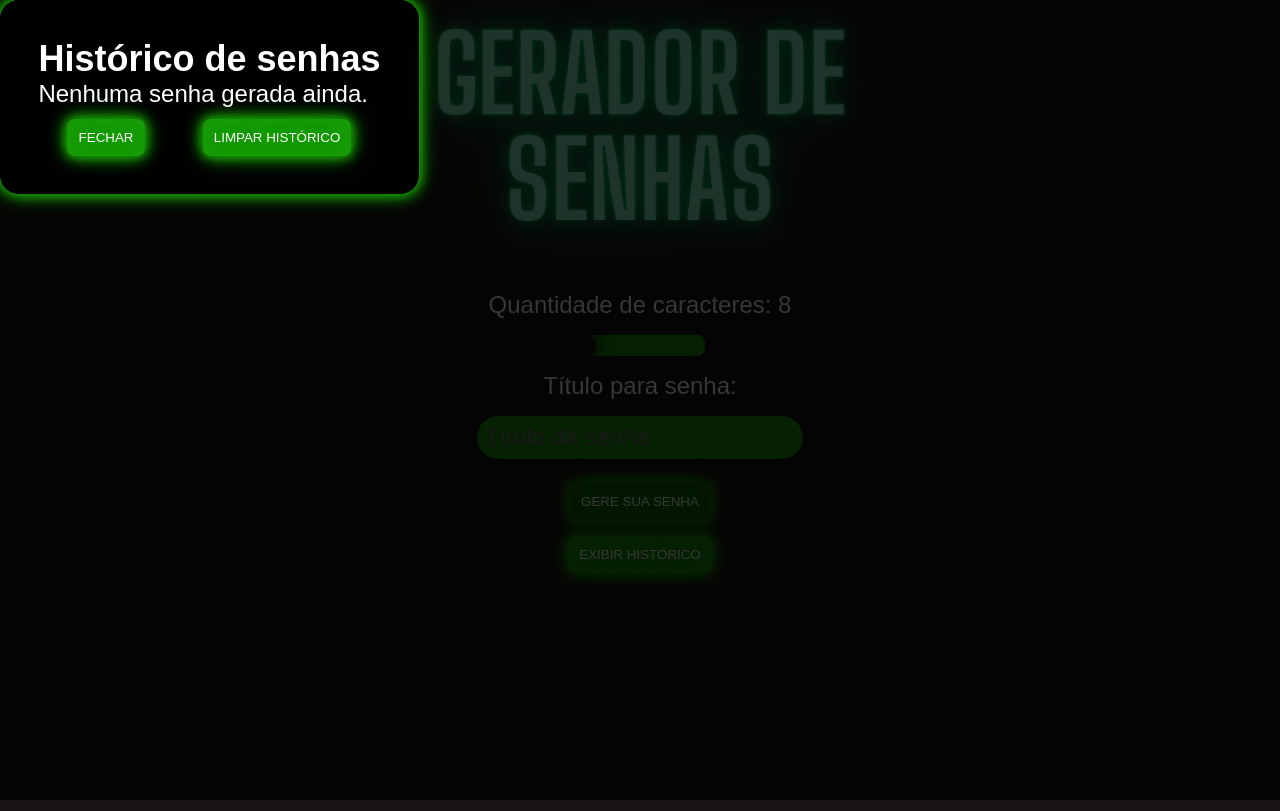
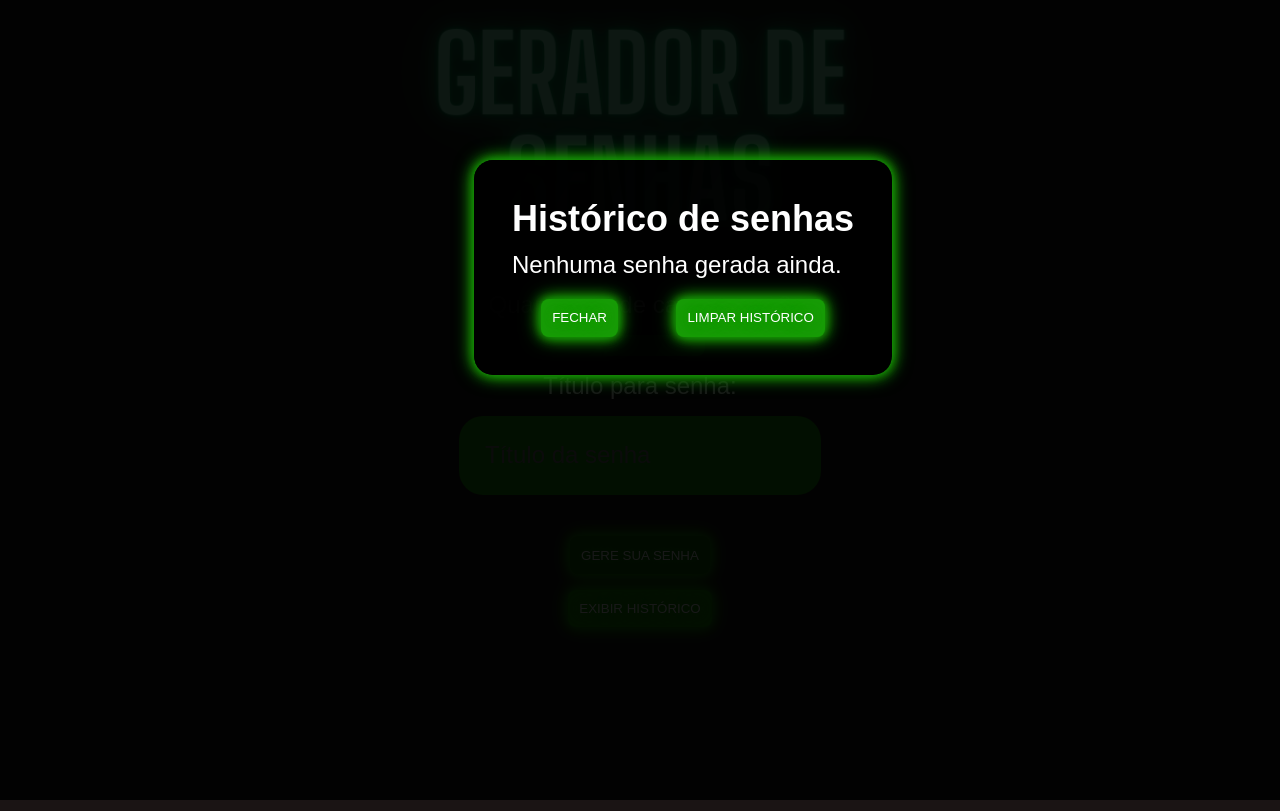
Before and after one commit to Anathyon/Gerador-de-senha, a plain HTML site: page index.html in a window 1280 px wide. Both pictures are taken after a click on the button "EXIBIR HISTÓRICO". Drawn offline with Linux system fonts and the light colour scheme; a web font is replaced by a local one.

Commit message:
Estilização histórico

```diff
--- a/CSS/index.css
+++ b/CSS/index.css
@@ -39,7 +39,8 @@ body {
     justify-content: center;
     align-items: center;
     gap: 1rem;
-    width: 100rem;
+    width: 100%;
+    height: auto;
 }
 
 #local_senha {
@@ -86,6 +87,8 @@ body {
     padding: 3%;
     background: linear-gradient(120deg, #000000, #000000a2);
     box-shadow: 0 0 8px #179b06, 0 0 15px #179b06, 0 0 20px #179b06;
+    left: 37%;
+    top: 20%;
 }
 
 .bts_org{
@@ -100,7 +103,7 @@ li {
 }
 
 #historico_dialog::backdrop{
-    background-color: #000000c9;
+    background-color: #000000e7;
 }
 
 .bt_style:hover,.bt_style.active {
@@ -201,6 +204,10 @@ li {
     #btn_gera_senha {
         padding: 1rem;
     }
+    #historico_dialog{
+    left: 13%;
+    top: 20%;
+    }
 }
 
 @media (min-width: 481px)  and (max-width: 1024px)
@@ -224,6 +231,9 @@ li {
     #local_senha {
         max-width: 40vw;
     }
+      #historico_dialog{
+       left: 30%;
+    }
 }
 
 
@@ -240,9 +250,6 @@ li {
         max-width: 30vw;
         margin-bottom: 3vh;
     }
-    #conteudo_principal {
-        max-width: 30vw;
-    }
     #local_senha {
         max-width: 40vw;
     }
--- a/index.html
+++ b/index.html
@@ -24,11 +24,11 @@
       <section>
           <button id="btn_exibir_historico" class="bt_style">EXIBIR HISTÓRICO</button>
           <dialog id="historico_dialog">
-              <H1> Histórico de senhas</H1>
+              <H1 style="margin-bottom: 3%;"> Histórico de senhas</H1>
               <ul id="historico_lista"></ul>
             <section class="bts_org">
-              <button id="btn_fechar" class="bt_style">FECHAR</button>
-              <button id="btn_limpar_historico" class="bt_style">LIMPAR HISTÓRICO</button>
+              <button id="btn_fechar" class="bt_style bts_org">FECHAR</button>
+              <button id="btn_limpar_historico" class="bt_style bts_org">LIMPAR HISTÓRICO</button>
             </section>
           </dialog>
       </section>
```
